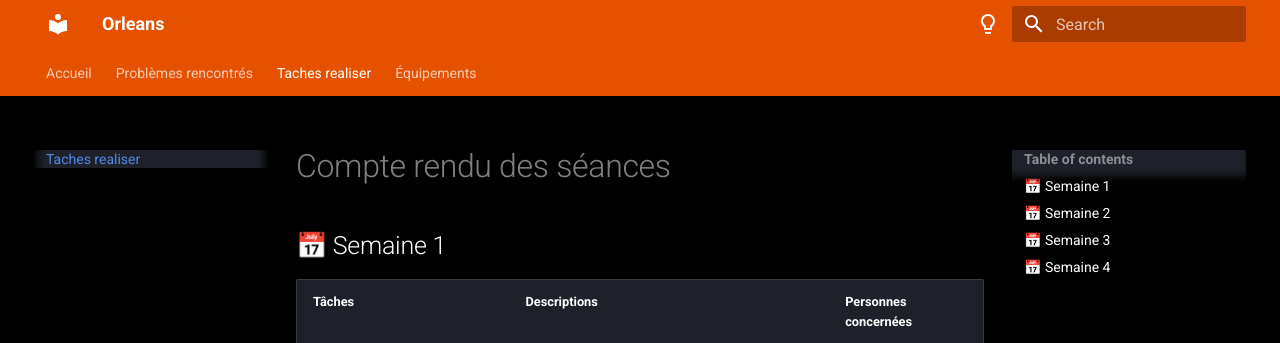
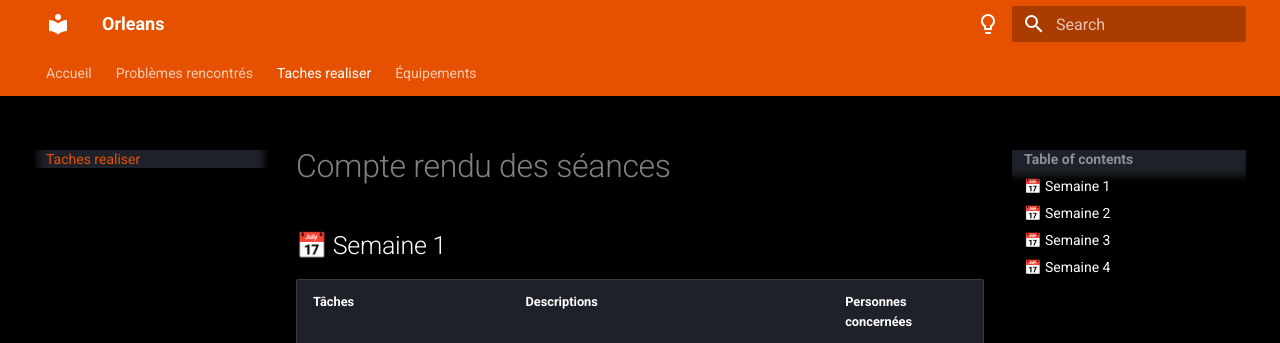
Before and after one commit to XolA-max/gp-orleans-sportludique2025-2026, an MkDocs documentation site: the page built from docs/taches_realiser.md, in a window 1280 px wide. Shown: the top 343 px of the page. Built offline with MkDocs 1.6.1 and Material for MkDocs 9.7.7, drawn with Linux system fonts in a browser that asks for light colours.

Commit message:
Update overrides.css

```diff
--- a/docs/overrides.css
+++ b/docs/overrides.css
@@ -21,6 +21,15 @@
     background-color: #BF360C !important; /* Orange encore plus foncé au survol */
 }
 
+/* ===== Navigation latérale ===== */
+.md-nav__link {
+    color: #FFFFFF !important; /* Texte blanc par défaut */
+}
+.md-nav__link:hover,
+.md-nav__link--active {
+    color: #E65100 !important; /* Orange foncé au survol et actif */
+}
+
 /* ===== Boutons primaires ===== */
 .md-button.md-button--primary {
     background-color: #E65100 !important;
@@ -29,5 +38,5 @@
 
 /* ===== Liens dans le contenu ===== */
 .md-content a {
-    color: #E65100 !important; /* Accent cyan/bleu pour lisibilité */
+    color: #E65100 !important; /* Orange foncé pour liens */
 }
```
